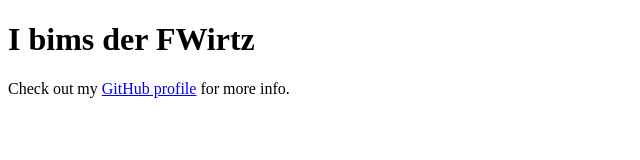
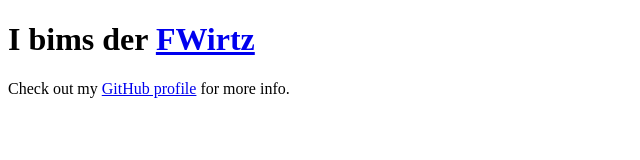
Before and after one commit to manner/FWirtz.github.io, a plain HTML site: page index.html in a window 1280 px wide. Shown: the whole page, without its empty margins (0-640 px from the left). Drawn offline with Linux system fonts and the light colour scheme.

Commit message:
Add profile link

```diff
--- a/index.html
+++ b/index.html
@@ -4,7 +4,7 @@
     <title>@FWirtz</title>
   </head>
   <body>
-    <h1>I bims der FWirtz</h1>
+    <h1>I bims der <a href="https://github.com/FWirtz">FWirtz</a></h1>
     <p>Check out my <a href="https://github.com/FWirtz">GitHub profile</a> for more info.</p>
   </body>
 </html>
```
